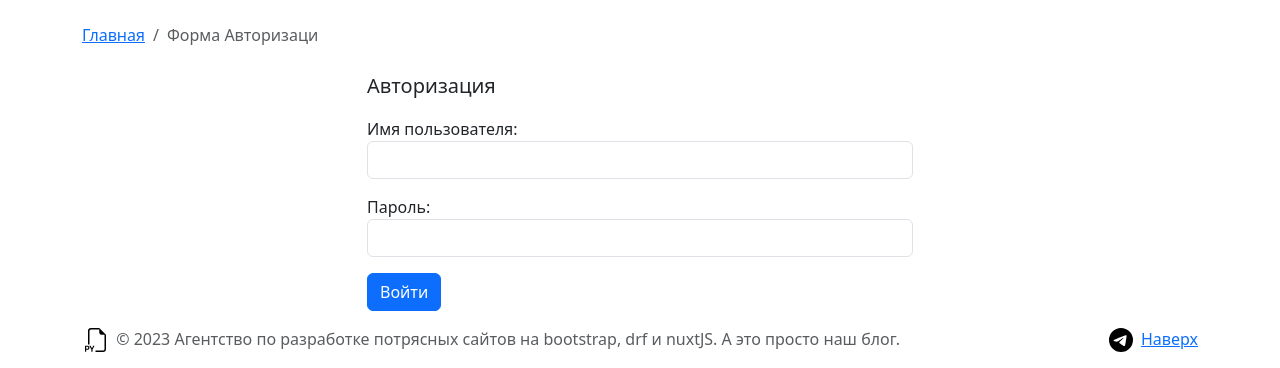
After one commit to bozdag05/bozdag05-DRF_SPA_Site, a Django app: page /login/ in a window 1280 px wide. The commit adds this page. Shown: the part 1019-1387 px from the top of the page. Run offline with Django 5.2, Linux system fonts and the light colour scheme; some libraries are stand-ins or nearby versions.

Commit message:
create login form and logout

```diff
--- a/blog/blog_game/forms.py
+++ b/blog/blog_game/forms.py
@@ -1,13 +1,16 @@
 from django import forms
 from django.contrib.auth import authenticate
+from django.contrib.auth.forms import AuthenticationForm, UserCreationForm
 from django.contrib.auth.models import User
 
 
-class UserRegisterForm(forms.ModelForm):
-    username = forms.CharField(label='Имя пользователя', max_length=100, widget=forms.TextInput(attrs={'class': "form-control"}))
+class UserRegisterForm(UserCreationForm):
+    username = forms.CharField(label='Имя пользователя', max_length=100,
+                               widget=forms.TextInput(attrs={'class': "form-control"}))
     email = forms.EmailField(label='Электронная почта', widget=forms.EmailInput(attrs={'class': "form-control"}))
     password1 = forms.CharField(label='Пароль', widget=forms.PasswordInput(attrs={'class': "form-control"}))
-    password2 = forms.CharField(label='Подтверждение пароля', widget=forms.PasswordInput(attrs={'class': "form-control"}))
+    password2 = forms.CharField(label='Подтверждение пароля',
+                                widget=forms.PasswordInput(attrs={'class': "form-control"}))
 
     class Meta:
         model = User
@@ -31,3 +34,9 @@ class UserRegisterForm(forms.ModelForm):
         user.save()
         auth = authenticate(**self.cleaned_data)
         return auth
+
+
+class UserLoginForm(AuthenticationForm):
+    username = forms.CharField(label='Имя пользователя', max_length=100,
+                               widget=forms.TextInput(attrs={'class': "form-control"}))
+    password1 = forms.CharField(label='Пароль', widget=forms.PasswordInput(attrs={'class': "form-control"}))
--- /dev/null
+++ b/blog/blog_game/templates/blog_game/login.html
@@ -0,0 +1,58 @@
+{% extends "blog_game/base_blog_game.html" %}
+{% load static %}
+{% block title%}Страница поста{% endblock %}
+
+{% block content %}
+<section class="my-registration-form">
+    <div class="container">
+        <div class="row justify-content-center">
+            <div class="col-12">
+                <!--    ЭТО ХЛЕБНЫЕ КРОШКИ -->
+                <nav aria-label="breadcrumb" class="my-4">
+                    <ol class="breadcrumb">
+                        <li class="breadcrumb-item"><a href="{% url 'home' %}">Главная</a></li>
+                        <li class="breadcrumb-item active" aria-current="page">Форма Авторизаци</li>
+                    </ol>
+                </nav>
+
+                <div class="row justify-content-center">
+                    <div class="col-6">
+                        <p class="lead">Авторизация</p>
+                        {% if form.errors %}
+                            {% for filed in form %}
+                                <div class="alert alert-danger">
+                                    <strong>{{ error|escape }}</strong>
+                                </div>
+                            {% endfor %}
+                            {% for error in form.non_field_errors %}
+                                <div class="alert alert-danger">
+                                    <strong>{{ error|escape }}</strong>
+                                </div>
+                            {% endfor %}
+                        {% endif %}
+                        <form method="post">
+                            {% csrf_token %}
+                            <div class="mb-3">
+                                <div>Имя пользователя:<label class="form-label visually-hidden">Имя пользователя</label>
+                                    {{ form.username }}
+                                </div>
+                            </div>
+                            <div class="mb-3">
+                                <div>Пароль:
+                                    <label class="form-label visually-hidden">Пароль</label>
+                                    {{ form.password1 }}
+                                </div>
+                            </div>
+                            <button type="submit" class="btn btn-primary">Войти</button>
+                        </form>
+                    </div>
+                </div>
+            </div>
+        </div>
+    </div>
+</section>
+{% endblock %}
+
+{% block pagination %}
+
+{% endblock %}
--- a/blog/blog_game/urls.py
+++ b/blog/blog_game/urls.py
@@ -1,8 +1,10 @@
 from django.urls import path
-from .views import HomeView, PostView, register
+from .views import HomeView, PostView, register, user_login, user_logout
 
 urlpatterns = [
     path('', HomeView.as_view(), name='home'),
     path('register/', register, name='register'),
+    path('login/', user_login, name='login'),
+    path('logout/', user_logout, name='logout'),
     path('<slug:slug>/', PostView.as_view(), name='post_detail'),
 ]
--- a/blog/blog_game/views.py
+++ b/blog/blog_game/views.py
@@ -1,8 +1,8 @@
-from django.contrib.auth import login
+from django.contrib.auth import login, logout
 from django.shortcuts import render, redirect
 from django.views.generic import ListView, DetailView
 from .models import Post
-from .forms import UserRegisterForm
+from .forms import UserRegisterForm, UserLoginForm
 
 
 class HomeView(ListView):
@@ -28,9 +28,27 @@ def register(request):
             user = form.save()
             if user is not None:
                 login(request, user)
-                return redirect("/")
+                return redirect("home")
 
     else:
         form = UserRegisterForm()
 
     return render(request, "blog_game/register.html", context={"form": form})
+
+
+def user_login(request):
+    if request.method == "POST":
+        form = UserLoginForm(request.POST)
+        if form.is_valid():
+            user = form.get_user()
+            login(request, user)
+            return redirect("home")
+    else:
+        form = UserLoginForm()
+
+    return render(request, "blog_game/login.html", context={"form": form})
+
+
+def user_logout(request):
+    logout(request)
+    return redirect("login")
--- a/blog/templates/inc/_navbar.html
+++ b/blog/templates/inc/_navbar.html
@@ -16,15 +16,15 @@
         </button>
         <div class="collapse navbar-collapse" id="navbarSupportedContent">
             <div class="navbar-nav me-auto mb-2 mb-lg-0">
-                <a class="nav-link active" aria-current="page" href="#">Главная</a>
+                <a class="nav-link active" aria-current="page" href="{% url 'home' %}">Главная</a>
                 <a class="nav-link" href="#">Контакты</a>
             </div>
             <form class="d-flex" role="search">
                 <input class="form-control me-2" type="search" placeholder="Поиск" aria-label="Поиск">
-                <button class="btn btn-outline-success me-2" type="submit">Найти</button>
-                <button type="button" class="btn btn-outline-light me-2">Вход</button>
+                <button class="btn btn-primary me-2" type="submit">Найти</button>
+                <a href="{% url 'logout' %}" class="btn btn-outline-light me-2">Выход</a>
                 <a href="{% url 'register' %}" class="btn btn-outline-light me-2">Регистрация</a>
-                <button type="button" class="btn btn-outline-light">Выход</button>
+                <a href="{% url 'login' %}"class="btn btn-outline-light me-2">Вход</a>
             </form>
         </div>
     </div>
```
